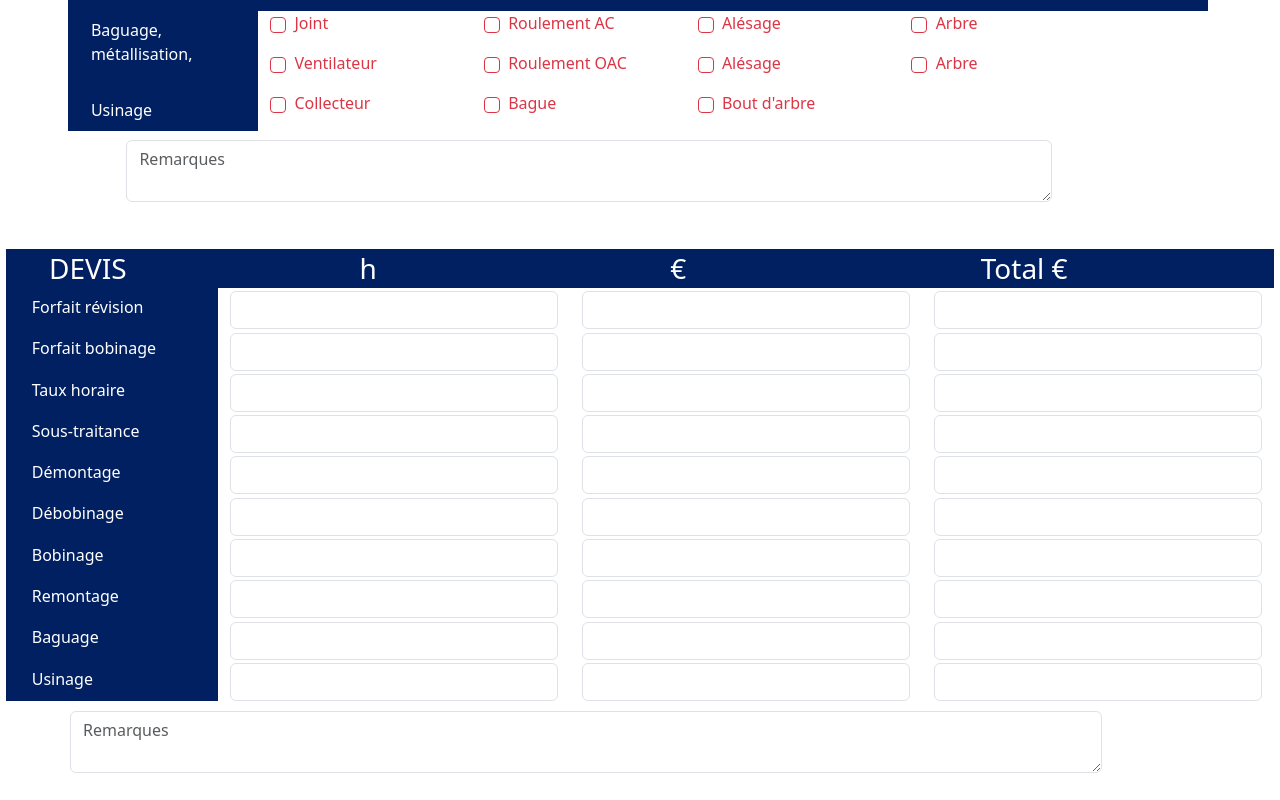
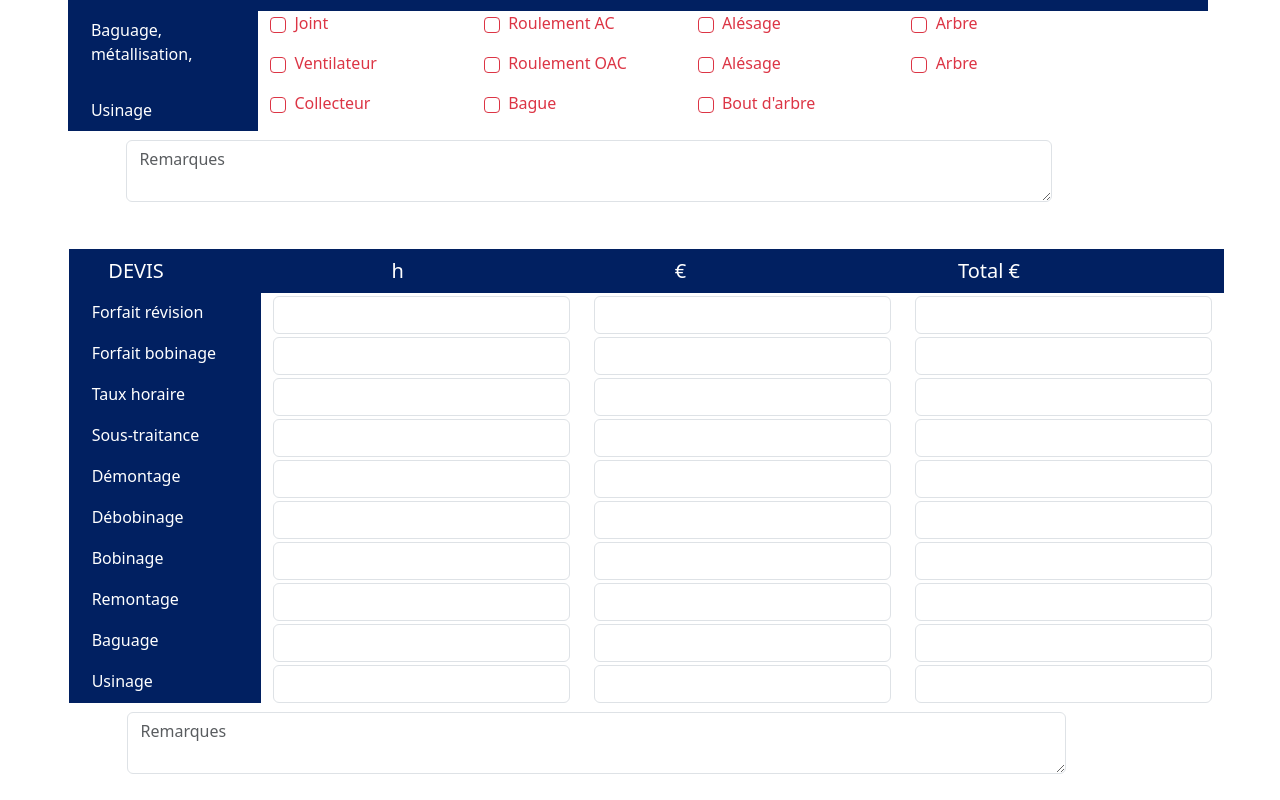
Before and after one commit to Mohamed-elg/PRI, an Angular app in the folder web/: page /mechanical-sheet in a window 1280 px wide. Shown: the part 1689-2489 px from the top of the page. Built offline with nearby package versions, Linux system fonts and the light colour scheme.

Commit message:
update quotation

```diff
--- a/web/src/app/quotation/quotation.component.css
+++ b/web/src/app/quotation/quotation.component.css
@@ -1,13 +1,15 @@
-label:not(.form-check-label), h3, legend, .head {
+label:not(.form-check-label), h5, legend, .head {
     background-color: #012061;
     color: #ffffff;
     padding-left: 2%;
 }
 
-h3{
+h5{
     padding: 1%;
     padding-left: 2%;
     margin: 0;
+    padding-bottom: 10px;
+    padding-top: 10px;
 }
 
 input {
@@ -18,3 +20,9 @@ input {
     margin-top: 1%;
     margin-left: 5%;
 }
+
+form {
+    margin-left: 5%;
+    margin-right: 4%;
+    margin-bottom: 20px;
+}
--- a/web/src/app/quotation/quotation.component.html
+++ b/web/src/app/quotation/quotation.component.html
@@ -1,16 +1,16 @@
 <form>
     <div class="row head">
         <div class="col">
-            <h3>DEVIS</h3>
+            <h5>DEVIS</h5>
         </div>
         <div class="col">
-            <h3>h</h3>
+            <h5>h</h5>
         </div>
         <div class="col">
-            <h3>€</h3>
+            <h5>€</h5>
         </div>
         <div class="col">
-            <h3>Total €</h3>
+            <h5>Total €</h5>
         </div>
     </div>
     <div class="row">
```
